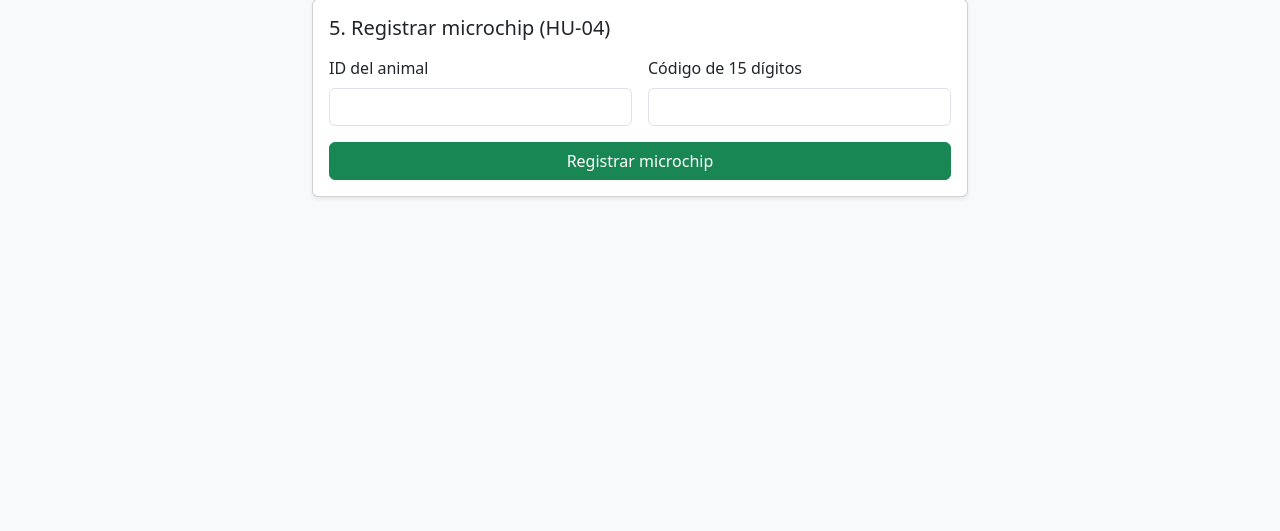
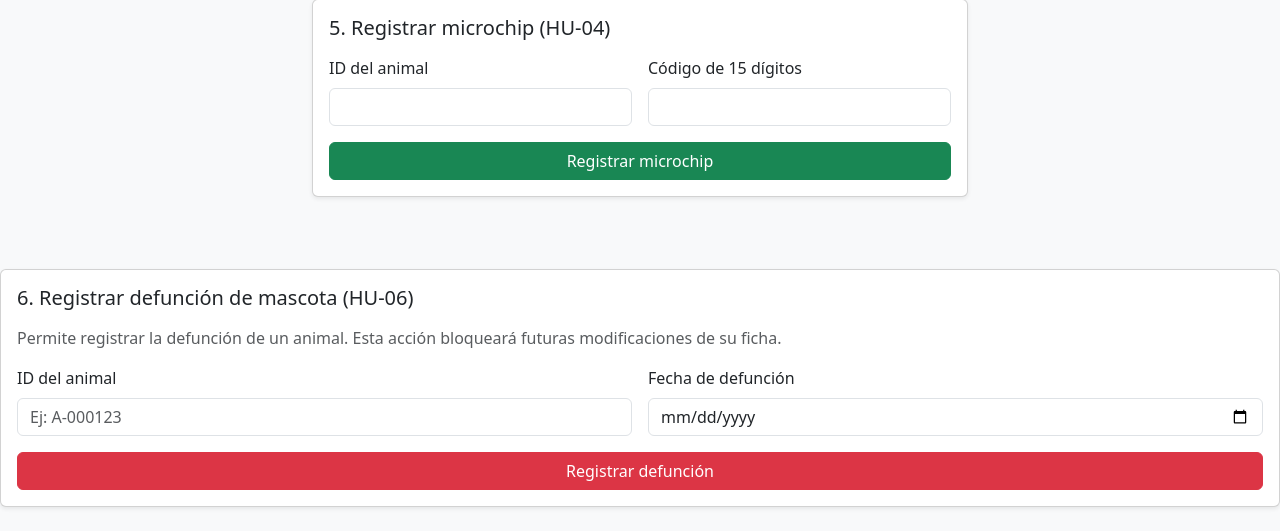
Before and after one commit to pabloRojasT/Modulo_1_registro_de_tutores_y_animales, a Flask app: page / in a window 1280 px wide. Shown: the part 1195-1726 px from the top of the page. Before the commit the page ends 1393 px from the top, so only its background shows below. Run offline with Flask 3, Linux system fonts and the light colour scheme.

Commit message:
HU-06  actualizar el estado de un animal a Fallecido.

```diff
--- a/app.py
+++ b/app.py
@@ -1,4 +1,5 @@
 import os
+import unicodedata
 from flask import Flask, jsonify, request, render_template
 import re
 from datetime import datetime, timezone
@@ -154,6 +155,48 @@ def validar_token():
     )
 
 
+def obtener_perfil_sesion(datos_sesion):
+    """Obtiene y normaliza el perfil devuelto por el Núcleo."""
+
+    if not isinstance(datos_sesion, dict):
+        return ""
+
+    # El usuario puede venir directamente o dentro de "usuario"
+    usuario = datos_sesion.get("usuario")
+
+    if not isinstance(usuario, dict):
+        usuario = datos_sesion
+
+    perfil = usuario.get("perfil") or usuario.get("rol") or ""
+
+    perfil = str(perfil).strip().lower()
+
+    # Quitar tildes
+    perfil = unicodedata.normalize("NFKD", perfil)
+    perfil = "".join(
+        caracter for caracter in perfil
+        if not unicodedata.combining(caracter)
+    )
+
+    # Quitar espacios, guiones y guiones bajos
+    perfil = re.sub(r"[\s_-]+", "", perfil)
+
+    equivalencias = {
+        "admin": "admin",
+        "administrador": "admin",
+        "administradora": "admin",
+        "administradordelsistema": "admin",
+        "jefatura": "jefatura",
+        "jefe": "jefatura",
+        "jefa": "jefatura",
+        "funcionario": "funcionario",
+        "veterinario": "veterinario"
+    }
+
+    return equivalencias.get(perfil, perfil)
+
+
+
 def generar_animal_id():
     """
     Genera un animalId único y correlativo con prefijo A- (ej: A-000123).
@@ -303,6 +346,7 @@ def consultar_animal_por_id(animal_id):
 
 @app.route("/api/registro/animales/<string:animal_id>/microchip", methods=["PUT"])
 def registrar_microchip(animal_id):
+
     """HU-04: registrar un microchip único y actualizar el estado."""
     usuario, _, error = validar_token()
     if error:
@@ -334,6 +378,123 @@ def registrar_microchip(animal_id):
         return respuesta_error("ERROR_INTERNO", "No se pudo registrar el microchip", 500)
     return jsonify(animal), 200
 
+# ---------- HU-06: Registrar defunción de un animal ----------
+@app.route("/api/registro/animales/<string:animal_id>/defuncion", methods=["PATCH"])
+def registrar_defuncion(animal_id):
+
+    # 1. Verificar sesión contra el Núcleo
+    usuario, _, error = validar_token()
+
+    if error:
+        return error
+
+    # 2. Verificar perfil autorizado (RNF-01)
+    perfil = str(usuario.get("perfil", "")).strip().lower()
+
+    perfiles_autorizados = {
+        "veterinario",
+        "funcionario",
+        "jefatura",
+        "admin"
+    }
+
+    if perfil not in perfiles_autorizados:
+        return respuesta_error(
+            "PERFIL_NO_AUTORIZADO",
+            "Tu perfil no tiene permisos para registrar la defunción de un animal",
+            403
+        )
+
+    # 3. Obtener y validar la fecha de defunción
+    datos = request.get_json(silent=True)
+
+    if not isinstance(datos, dict):
+        return respuesta_error(
+            "JSON_INVALIDO",
+            "Debes enviar la fecha de defunción",
+            400
+        )
+
+    fecha_defuncion = datos.get("fechaDefuncion")
+
+    if not isinstance(fecha_defuncion, str):
+        return respuesta_error(
+            "FECHA_INVALIDA",
+            "Debes ingresar una fecha de defunción válida",
+            400
+        )
+
+    try:
+        fecha = datetime.strptime(fecha_defuncion, "%Y-%m-%d")
+
+        if fecha.strftime("%Y-%m-%d") != fecha_defuncion:
+            raise ValueError
+
+        if fecha.date() > datetime.now(timezone.utc).date():
+            return respuesta_error(
+                "FECHA_FUTURA",
+                "La fecha de defunción no puede ser futura",
+                400
+            )
+
+    except ValueError:
+        return respuesta_error(
+            "FECHA_INVALIDA",
+            "La fecha debe tener el formato YYYY-MM-DD",
+            400
+        )
+
+    # 4. Buscar y actualizar el animal
+    try:
+        animal = col_animales.find_one_and_update(
+            {
+                "animalId": animal_id,
+                "estado": {"$ne": "fallecido"}
+            },
+            {
+                "$set": {
+                    "estado": "fallecido",
+                    "fechaDefuncion": fecha_defuncion
+                }
+            },
+            projection={"_id": 0},
+            return_document=ReturnDocument.AFTER
+        )
+
+        if animal is None:
+
+            existente = col_animales.find_one(
+                {"animalId": animal_id}
+            )
+
+            if existente is None:
+                return respuesta_error(
+                    "ANIMAL_NO_ENCONTRADO",
+                    "No existe el animal indicado",
+                    404
+                )
+
+            return respuesta_error(
+                "ANIMAL_YA_FALLECIDO",
+                "El animal ya se encuentra registrado como fallecido",
+                409
+            )
+
+    except PyMongoError:
+        return respuesta_error(
+            "ERROR_INTERNO",
+            "No se pudo actualizar el estado del animal",
+            500
+        )
+
+    # 5. Respuesta exitosa
+    return jsonify({
+        "mensaje": "Defunción registrada correctamente",
+        "animalId": animal["animalId"],
+        "nombre": animal.get("nombre"),
+        "estado": animal["estado"],
+        "fechaDefuncion": animal["fechaDefuncion"]
+    }), 200
 
 @app.route("/api/registro/sesion", methods=["GET"])
 def verificar_sesion():
--- a/templates/index.html
+++ b/templates/index.html
@@ -175,6 +175,70 @@
       </div>
     </div>
   </div>
+
+  <!-- Paso 6: Registrar defunción (HU-06) -->
+<div class="card shadow-sm mt-4 mb-4">
+  <div class="card-body">
+
+    <h2 class="h5 mb-3">
+      6. Registrar defunción de mascota (HU-06)
+    </h2>
+
+    <p class="text-muted">
+      Permite registrar la defunción de un animal.
+      Esta acción bloqueará futuras modificaciones de su ficha.
+    </p>
+
+    <form id="form-defuncion" class="row g-3">
+
+      <div class="col-md-6">
+        <label for="defuncion-animal-id" class="form-label">
+          ID del animal
+        </label>
+
+        <input
+          type="text"
+          id="defuncion-animal-id"
+          class="form-control"
+          placeholder="Ej: A-000123"
+          required
+        >
+      </div>
+
+      <div class="col-md-6">
+        <label for="defuncion-fecha" class="form-label">
+          Fecha de defunción
+        </label>
+
+        <input
+          type="date"
+          id="defuncion-fecha"
+          class="form-control"
+          required
+        >
+      </div>
+
+      <div class="col-12">
+        <button
+          type="submit"
+          id="btn-defuncion"
+          class="btn btn-danger w-100"
+        >
+          Registrar defunción
+        </button>
+      </div>
+
+    </form>
+
+    <div
+      id="defuncion-resultado"
+      class="alert mt-3 mb-0 d-none"
+      role="status"
+    ></div>
+
+  </div>
+</div>
+
 
   <script>
     let tokenActual = null;
@@ -515,6 +579,127 @@
       }
     });
 
+// ---------- HU-06: Registrar defunción ----------
+document.getElementById("form-defuncion").addEventListener("submit", async (e) => {
+
+    e.preventDefault();
+
+    const resultado = document.getElementById("defuncion-resultado");
+    const boton = document.getElementById("btn-defuncion");
+
+    // 1. Comprobar sesión
+    if (!tokenActual) {
+        mostrarAlerta(
+            resultado,
+            "danger",
+            "Debes iniciar sesión para registrar una defunción."
+        );
+        return;
+    }
+
+    // 2. Obtener perfil autorizado
+    const perfilesAutorizados = [
+        "veterinario",
+        "funcionario",
+        "jefatura",
+        "admin"
+    ];
+
+    if (!perfilesAutorizados.includes(
+        String(perfilActual || "").toLowerCase()
+    )) {
+        mostrarAlerta(
+            resultado,
+            "danger",
+            "Tu perfil no está autorizado para realizar esta acción."
+        );
+        return;
+    }
+
+    // 3. Obtener datos del formulario
+    const animalId = document.getElementById(
+        "defuncion-animal-id"
+    ).value.trim();
+
+    const fechaDefuncion = document.getElementById(
+        "defuncion-fecha"
+    ).value;
+
+    if (!animalId || !fechaDefuncion) {
+        mostrarAlerta(
+            resultado,
+            "warning",
+            "Debes ingresar el ID del animal y la fecha de defunción."
+        );
+        return;
+    }
+
+    // 4. Confirmar operación
+    const confirmar = confirm(
+        `¿Estás seguro de registrar la defunción del animal ${animalId}?\n\nEsta acción bloqueará futuras modificaciones de su ficha.`
+    );
+
+    if (!confirmar) return;
+
+    boton.disabled = true;
+    boton.textContent = "Registrando defunción...";
+
+    try {
+
+        // 5. Enviar petición PATCH al backend
+        const respuesta = await fetch(
+            `/api/registro/animales/${encodeURIComponent(animalId)}/defuncion`,
+            {
+                method: "PATCH",
+                headers: {
+                    "Content-Type": "application/json",
+                    "Authorization": `Bearer ${tokenActual}`
+                },
+                body: JSON.stringify({
+                    fechaDefuncion: fechaDefuncion
+                })
+            }
+        );
+
+        const datos = await respuesta.json();
+
+        // 6. Mostrar resultado
+        if (!respuesta.ok) {
+
+            const mensaje = datos.error
+                ? `[${respuesta.status}] ${datos.error.codigo}: ${datos.error.mensaje}`
+                : `Error ${respuesta.status}`;
+
+            mostrarAlerta(resultado, "danger", mensaje);
+            return;
+        }
+
+        mostrarAlerta(
+            resultado,
+            "success",
+            `¡Defunción registrada correctamente! Animal: ${datos.animalId} | Nombre: ${datos.nombre || "-"} | Estado: ${datos.estado} | Fecha de defunción: ${datos.fechaDefuncion}. La ficha ya no admite modificaciones.`
+        );
+
+        // Limpiar formulario
+        e.currentTarget.reset();
+
+    } catch (error) {
+
+        mostrarAlerta(
+            resultado,
+            "danger",
+            "No se pudo conectar con el servidor."
+        );
+
+    } finally {
+
+        boton.disabled = false;
+        boton.textContent = "Registrar defunción";
+
+    }
+
+});
+
   </script>
 </body>
 </html>
```
